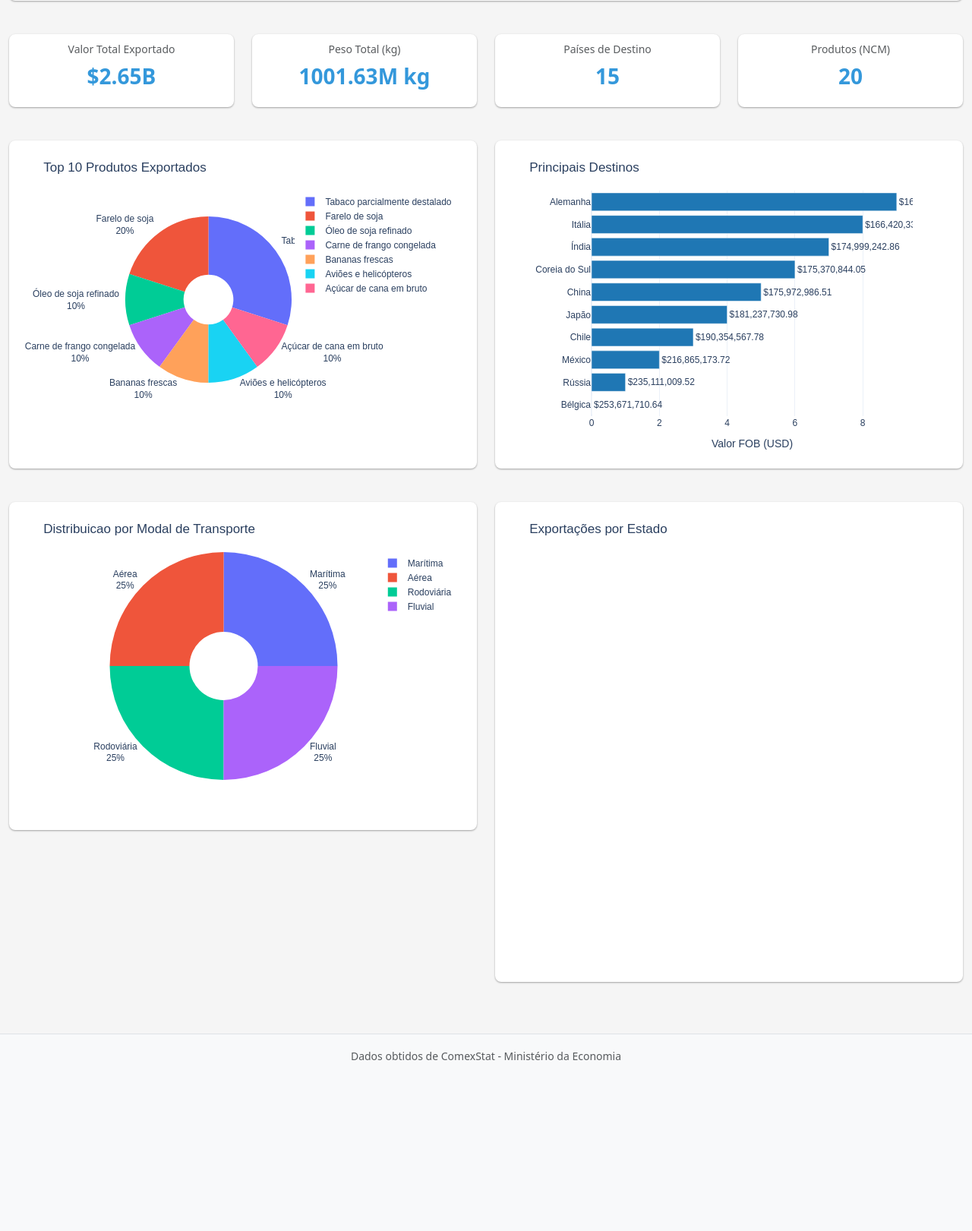
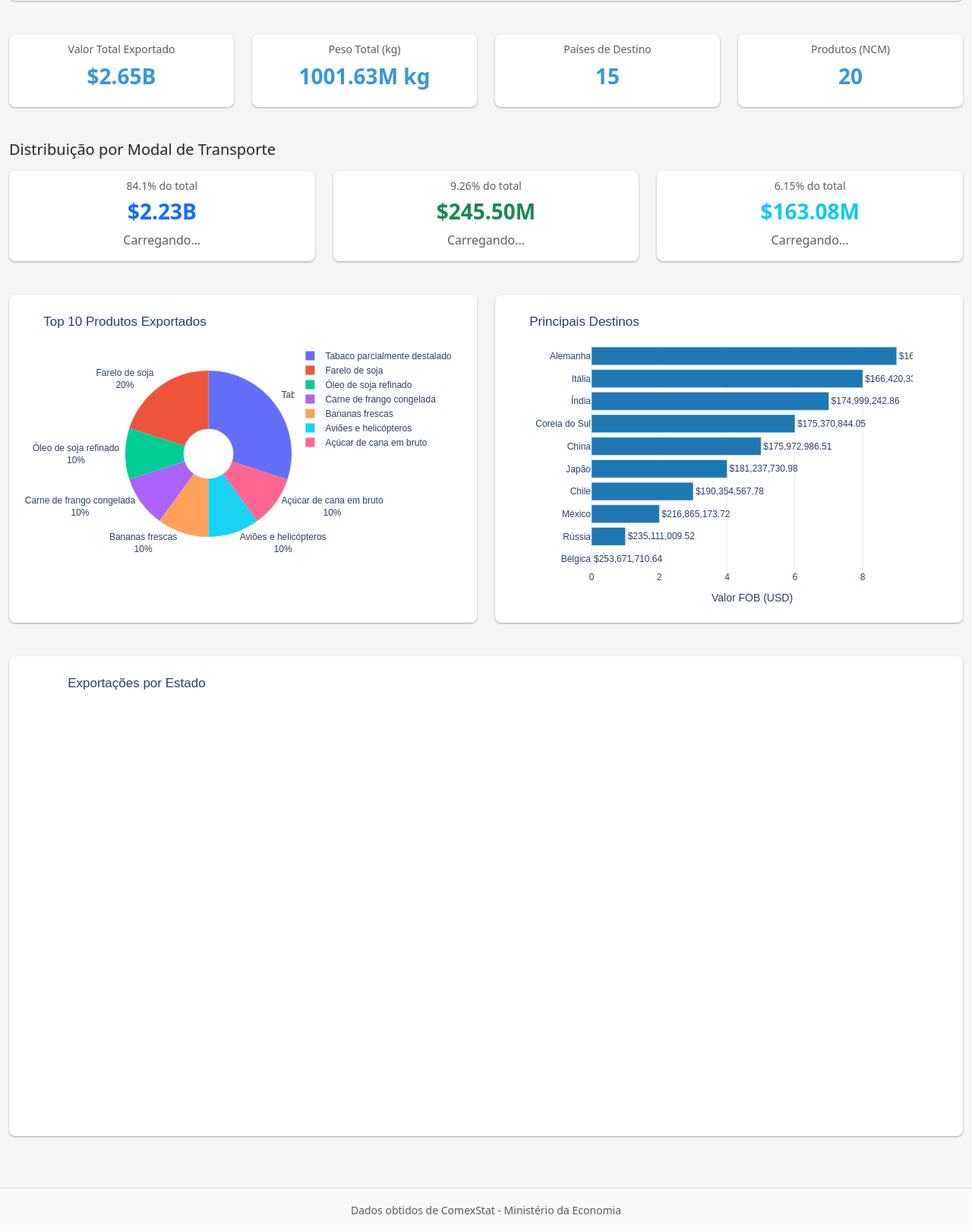
Before and after one commit to GSMuller/brazilian-exports-analysis, a Flask app: page / in a window 1280 px wide. Shown: the part 207-1828 px from the top of the page at 76% size. Before the commit the page ends 1603 px from the top, so only its background shows below. Run offline with Flask 3, Linux system fonts and the light colour scheme; some libraries are stand-ins or nearby versions.

Commit message:
Fix: validação nos cards de transporte

```diff
--- a/app.py
+++ b/app.py
@@ -50,7 +50,6 @@ def get_dashboard_data():
         # Processa dados
         processed = data_processor.aggregate_by_ncm(raw_data)
         by_country = data_processor.aggregate_by_country(raw_data)
-        by_transport = data_processor.aggregate_by_transport(raw_data)
         by_state = data_processor.aggregate_by_state(raw_data)
 
         # Gera visualizações
@@ -67,12 +66,6 @@ def get_dashboard_data():
                 'valor_fob',
                 'Principais Destinos'
             ),
-            'transport_chart': chart_gen.create_pie_chart(
-                by_transport,
-                'via',
-                'valor_fob',
-                'Distribuicao por Modal de Transporte'
-            ),
             'state_chart': chart_gen.create_brazil_map(
                 by_state,
                 'Exportações por Estado'
@@ -85,12 +78,25 @@ def get_dashboard_data():
         num_countries = raw_data['pais'].nunique() if 'pais' in raw_data.columns else 0
         num_products = raw_data['ncm'].nunique() if 'ncm' in raw_data.columns else 0
 
+        # Dados de transporte para cards
+        transport_agg = data_processor.aggregate_by_transport(raw_data)
+        transport_data = []
+        if not transport_agg.empty:
+            total_transport = transport_agg['valor_fob'].sum()
+            for _, row in transport_agg.head(3).iterrows():
+                transport_data.append({
+                    'via': row['via'],
+                    'valor': float(row['valor_fob']),
+                    'percentual': round(float(row['valor_fob'] / total_transport * 100), 2)
+                })
+
         return jsonify({
             'kpis': {
                 'total_fob': float(total_fob),
                 'total_weight_kg': float(total_weight),
                 'num_countries': int(num_countries),
-                'num_products': int(num_products)
+                'num_products': int(num_products),
+                'transport_data': transport_data
             },
             'charts': charts
         })
--- a/static/js/dashboard.js
+++ b/static/js/dashboard.js
@@ -47,6 +47,36 @@ document.addEventListener('DOMContentLoaded', function() {
 
         document.getElementById('kpi-products').textContent =
             kpis.num_products.toLocaleString('pt-BR');
+
+        // Atualiza cards de transporte
+        if (kpis.transport_data && kpis.transport_data.length > 0) {
+            updateTransportCards(kpis.transport_data);
+        }
+    }
+
+    function updateTransportCards(transportData) {
+        // Ordena por valor e pega top 3
+        const sorted = transportData.sort((a, b) => b.valor - a.valor).slice(0, 3);
+
+        // Garante que temos pelo menos 3 cards, preenche com "Sem dados"
+        for (let i = 0; i < 3; i++) {
+            const card = document.getElementById(`transport-card-${i + 1}`);
+            if (card) {
+                const title = card.querySelector('.card-subtitle');
+                const value = card.querySelector('.card-title');
+                const percent = card.querySelector('.text-muted');
+
+                if (sorted[i]) {
+                    title.textContent = sorted[i].via;
+                    value.textContent = formatCurrency(sorted[i].valor);
+                    percent.textContent = `${sorted[i].percentual}% do total`;
+                } else {
+                    title.textContent = '-';
+                    value.textContent = '$0';
+                    percent.textContent = 'Sem dados';
+                }
+            }
+        }
     }
 
     function renderCharts(charts) {
@@ -68,16 +98,7 @@ document.addEventListener('DOMContentLoaded', function() {
             });
         }
 
-        // Renderiza gráfico de transporte
-        if (charts.transport_chart) {
-            const transportData = JSON.parse(charts.transport_chart);
-            Plotly.newPlot('transport-chart', transportData.data, transportData.layout, {
-                responsive: true,
-                displayModeBar: false
-            });
-        }
-
-        // Renderiza gráfico de estados
+        // Renderiza gráfico de estados (mapa do Brasil)
         if (charts.state_chart) {
             const stateData = JSON.parse(charts.state_chart);
             Plotly.newPlot('state-chart', stateData.data, stateData.layout, {
--- a/templates/index.html
+++ b/templates/index.html
@@ -100,6 +100,40 @@
             </div>
         </div>
 
+        <!-- KPIs Modais de Transporte -->
+        <div class="row mb-4">
+            <div class="col-12">
+                <h5 class="mb-3">Distribuição por Modal de Transporte</h5>
+            </div>
+            <div class="col-md-4" id="transport-card-1">
+                <div class="card text-center">
+                    <div class="card-body">
+                        <h6 class="card-subtitle mb-2 text-muted">Marítima</h6>
+                        <h3 class="card-title text-primary">-</h3>
+                        <p class="text-muted mb-0">Carregando...</p>
+                    </div>
+                </div>
+            </div>
+            <div class="col-md-4" id="transport-card-2">
+                <div class="card text-center">
+                    <div class="card-body">
+                        <h6 class="card-subtitle mb-2 text-muted">Aérea</h6>
+                        <h3 class="card-title text-success">-</h3>
+                        <p class="text-muted mb-0">Carregando...</p>
+                    </div>
+                </div>
+            </div>
+            <div class="col-md-4" id="transport-card-3">
+                <div class="card text-center">
+                    <div class="card-body">
+                        <h6 class="card-subtitle mb-2 text-muted">Rodoviária</h6>
+                        <h3 class="card-title text-info">-</h3>
+                        <p class="text-muted mb-0">Carregando...</p>
+                    </div>
+                </div>
+            </div>
+        </div>
+
         <!-- Gráficos -->
         <div class="row mb-4">
             <div class="col-md-6">
@@ -119,14 +153,7 @@
         </div>
 
         <div class="row mb-4">
-            <div class="col-md-6">
-                <div class="card">
-                    <div class="card-body">
-                        <div id="transport-chart" style="height: 400px;"></div>
-                    </div>
-                </div>
-            </div>
-            <div class="col-md-6">
+            <div class="col-md-12">
                 <div class="card">
                     <div class="card-body">
                         <div id="state-chart" style="height: 600px;"></div>
```
